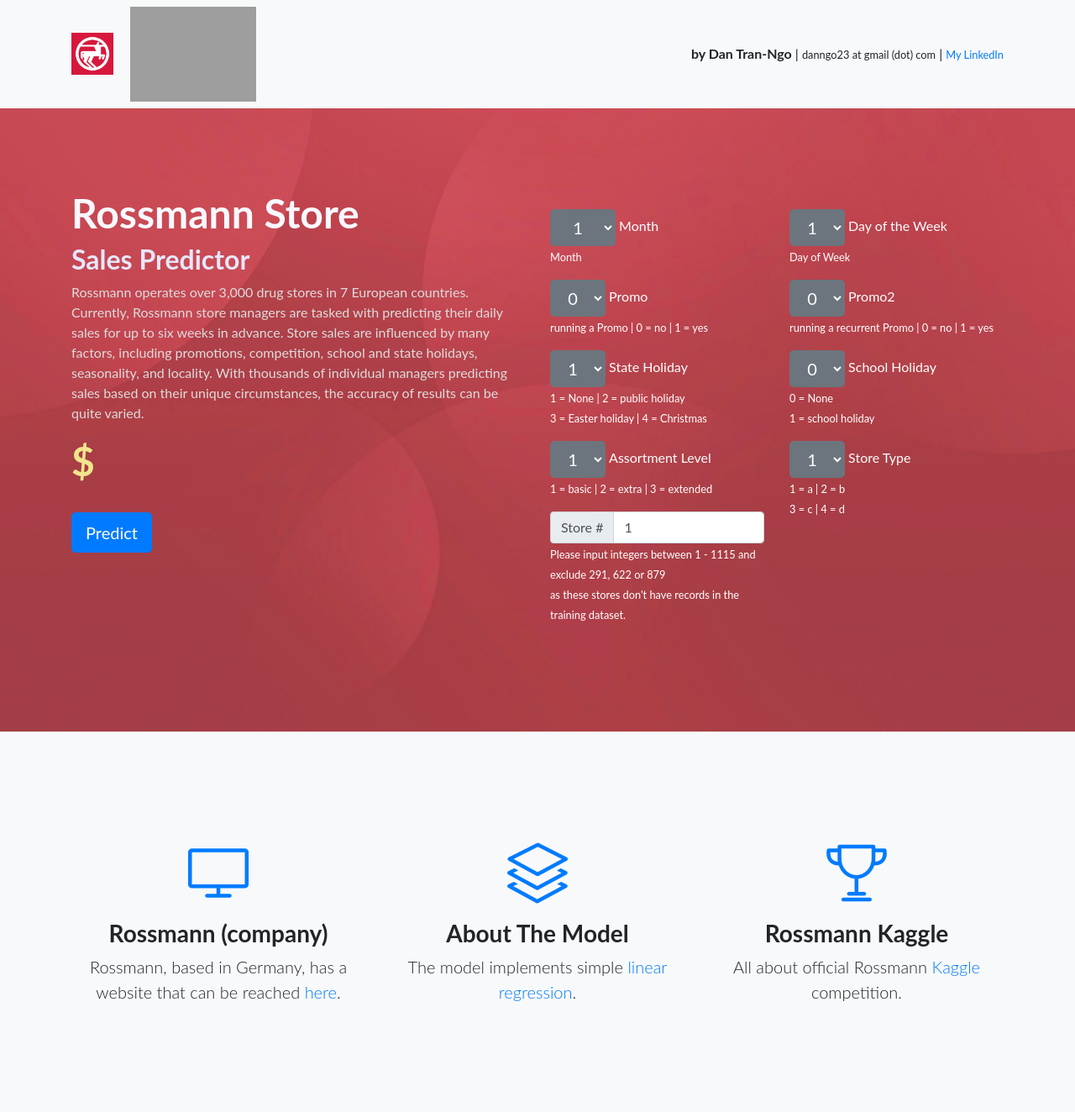
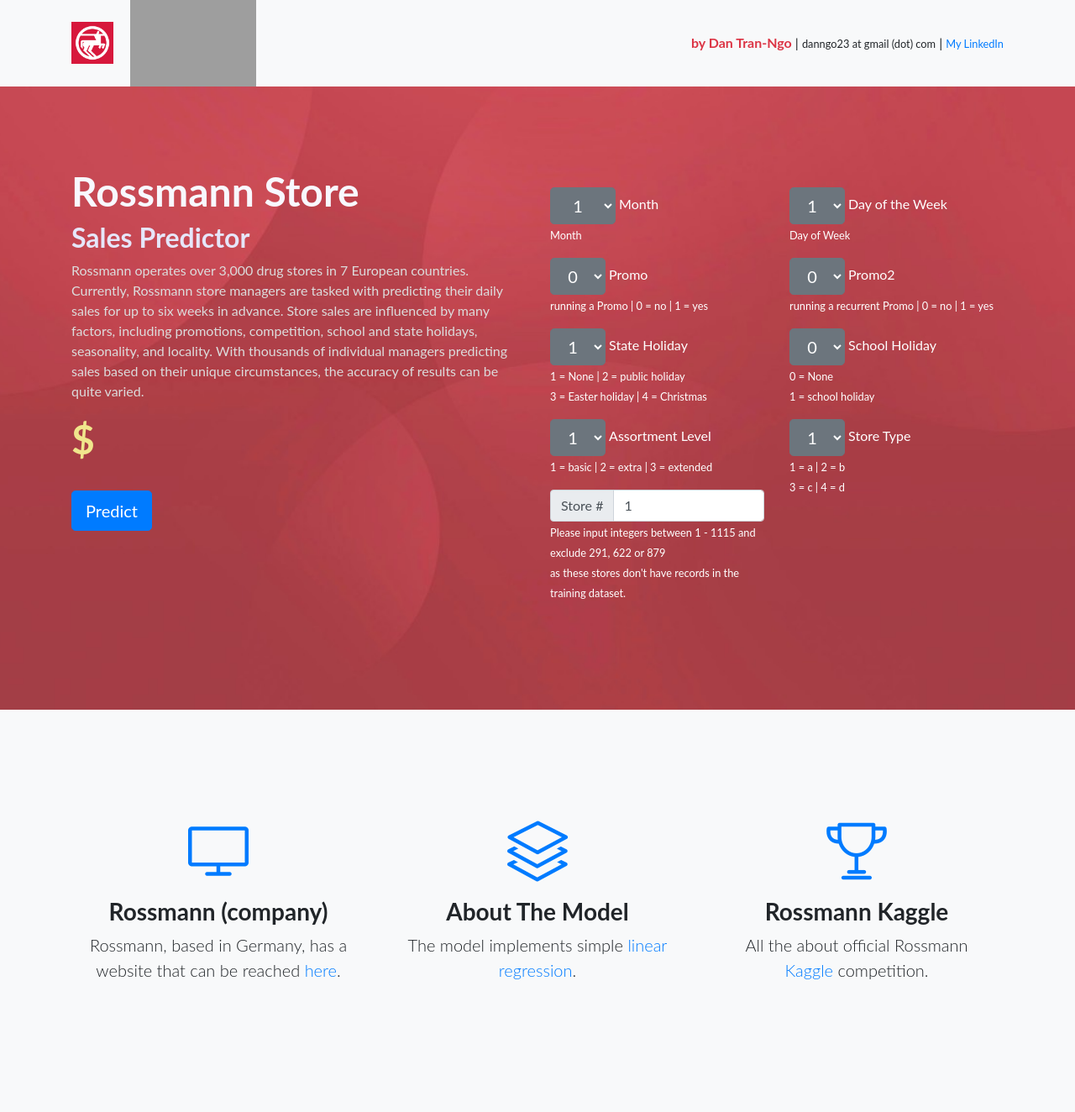
Before and after one commit to DanNgo23/rossmann, a Flask app: page / in a window 1280 px wide. Shown: the whole page at 84% size. After the commit the page ends 1166 px from the top, so only its background shows below. Run offline with Flask 2, Linux system fonts and the light colour scheme; parts of the project's set-up code (start-up, migrations or seed data) failed here and were passed over; some libraries are stand-ins or nearby versions; grey boxes are pictures that could not be loaded.

Commit message:
fixed header

```diff
--- a/templates/layout.html
+++ b/templates/layout.html
@@ -19,14 +19,14 @@
 
     <!-- Navigation -->
     <nav class="navbar navbar-light bg-light static-top">
-      <div class="container">
+      <div class="container" style="margin-top:-13px; margin-bottom:-13px">
         <div>
         <img src="/static/img/logo.png" width="50"> &nbsp; &nbsp;
         <img src="/static/img/rossmann_logo.svg" width="150">
       </div>
 
         <span>
-        <b>by Dan Tran-Ngo</b> | <small> danngo23 at gmail (dot) com</small> | <a href="https://www.linkedin.com/in/dan-tran-ngo/" target="_blank"><small>My LinkedIn</small></a>
+        <b class="text-danger">by Dan Tran-Ngo</b> | <small> danngo23 at gmail (dot) com</small> | <a href="https://www.linkedin.com/in/dan-tran-ngo/" target="_blank"><small>My LinkedIn</small></a>
         </span>
 
       </div>
@@ -76,7 +76,7 @@
                 <i class="icon-trophy m-auto text-primary"></i>
               </div>
               <h3>Rossmann Kaggle</h3>
-              <p class="lead mb-0">All about official Rossmann <a href="https://www.kaggle.com/c/rossmann-store-sales" target="_blank">Kaggle</a> competition.</p>
+              <p class="lead mb-0">All the about official Rossmann <a href="https://www.kaggle.com/c/rossmann-store-sales" target="_blank">Kaggle</a> competition.</p>
             </div>
           </div>
         </div>
```
Also changed, not shown: 2 other files.
